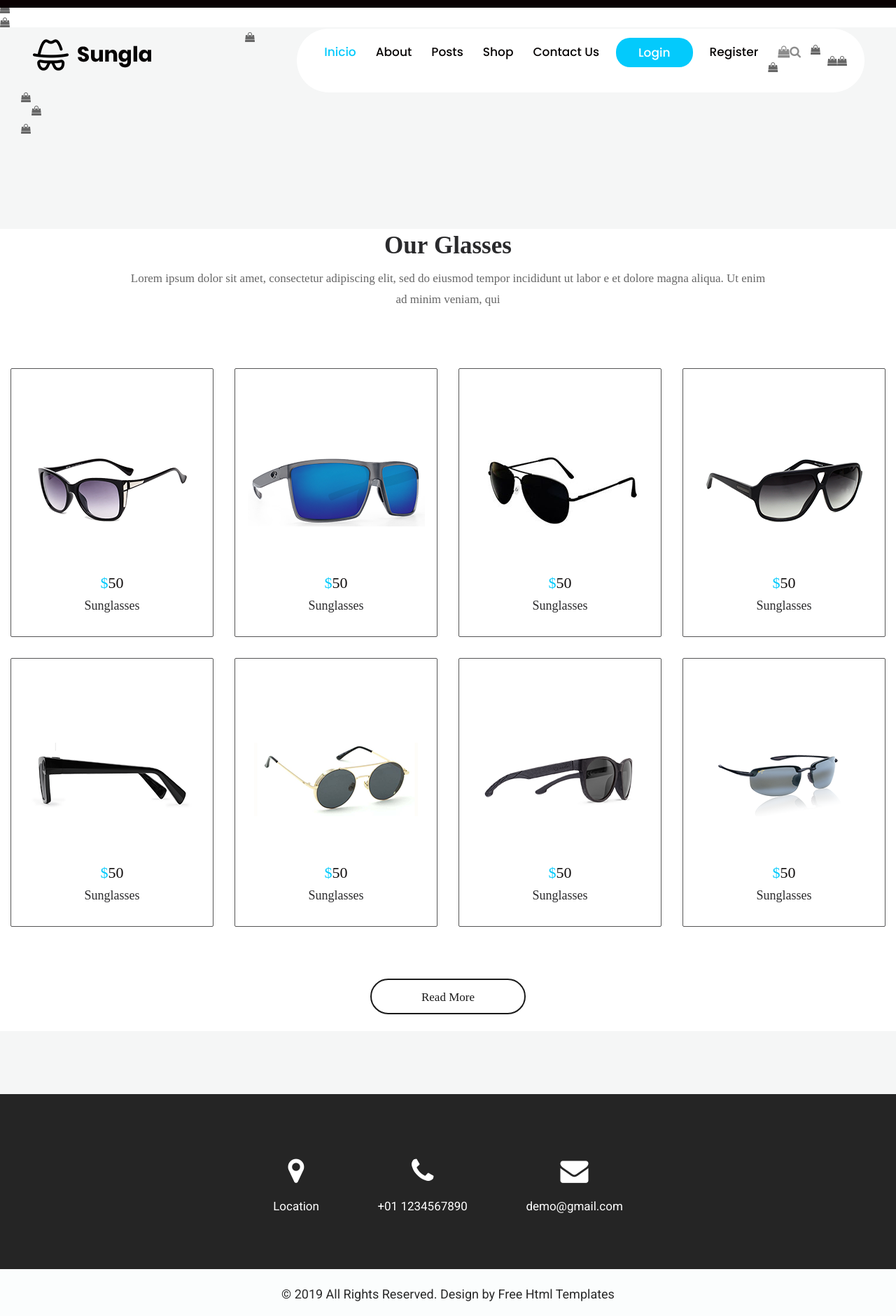
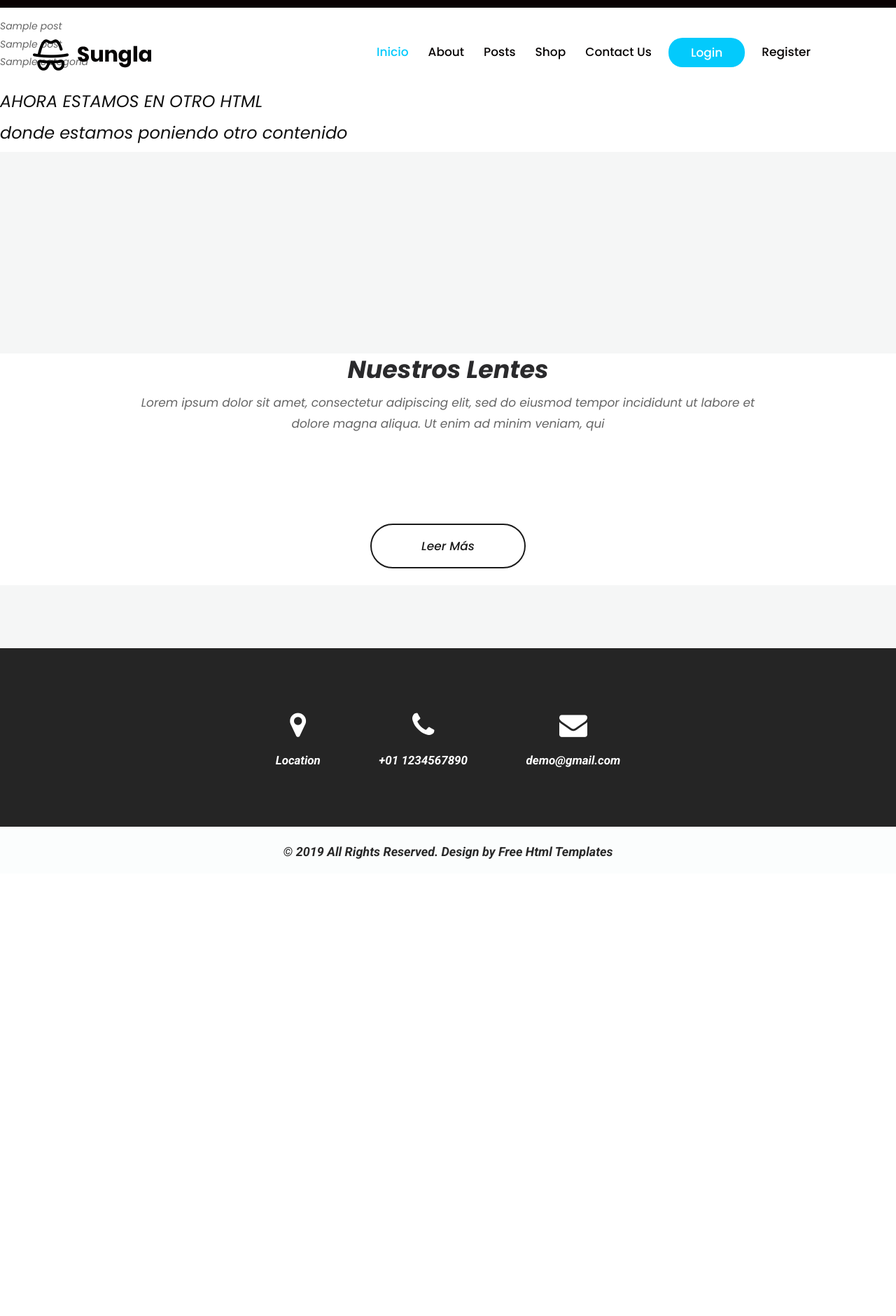
Before and after one commit to JoseArielGimenezVargas/blog_pelu, a Django app: template templates/posts.html in a window 1280 px wide. Shown: the whole page at 70% size. After the commit the page ends 1227 px from the top, so only its background shows below. Run offline with Django 4.2, Linux system fonts and the light colour scheme; the template is opened without the code that fills it: values that come from a table or form of the project are taken from there, others are empty; tables that the repository leaves empty hold one stand-in row (values such as "Sample post"); some libraries are stand-ins or nearby versions.

Commit message:
creación app 'posts.html'

```diff
--- /dev/null
+++ b/apps/posts/urls.py
@@ -0,0 +1,7 @@
+from django.urls import path
+from .views import posts
+
+
+urlpatterns = [
+    path('posts/', posts, name='posts'),
+]
--- a/apps/posts/views.py
+++ b/apps/posts/views.py
@@ -1,3 +1,9 @@
 from django.shortcuts import render
+from .models import Post
 
 # Create your views here.
+
+
+def posts(request):
+    posts = Post.objects.all()
+    return render(request, 'posts.html', {'posts' : posts})
--- a/blog/urls.py
+++ b/blog/urls.py
@@ -1,9 +1,9 @@
 from django.contrib import admin
-from django.urls import path
-from .views import index, posts
+from django.urls import path, include
+from .views import index
 
 urlpatterns = [
     path('admin/', admin.site.urls),
     path('', index, name='index'),
-    path('posts.html', posts, name='posts'),
+    path('', include('apps.posts.urls')),
 ]
--- a/blog/views.py
+++ b/blog/views.py
@@ -2,6 +2,3 @@
 
 def index(request):
     return render(request, 'index.html')
-
-def posts(request):
-    return render(request, 'posts.html')
--- a/templates/base.html
+++ b/templates/base.html
@@ -44,40 +44,39 @@
       <!-- header -->
       <header>
          <!-- header inner -->
-         <div class="fixed-top">
-            <div class="header">
+         <div class="header fixed-top">
             <div class="container-fluid">
                <div class="row">
                   <div class="col-xl-3 col-lg-3 col-md-3 col-sm-3 col logo_section">
                      <div class="full">
                         <div class="center-desk">
                            <div class="logo">
-                                 <a href="index1.html"><img src="{% static    'images/logo.png' %}" alt="#" /></a>
+                              <a href="index1.html"><img src="{% static 'images/logo.png' %}" alt="#" /></a>
                            </div>
                         </div>
                      </div>
                   </div>
                   <div class="col-xl-9 col-lg-9 col-md-9 col-sm-9">
-                        <nav class="navigation navbar navbar-expand-md    navbar-dark">
-                           <button class="navbar-toggler" type="button"    data-toggle="collapse"    data-target="#navbarsExample04"    aria-controls="navbarsExample04"    aria-expanded="false" aria-label="Toggle    navigation">
+                     <nav class="navigation navbar navbar-expand-md navbar-dark">
+                        <button class="navbar-toggler" type="button" data-toggle="collapse"data-target="#navbarsExample04"    aria-controls="navbarsExample04"   aria-expanded="false" aria-label="Toggle    navigation">
                         <span class="navbar-toggler-icon"></span>
                         </button>
-                           <div class="collapse navbar-collapse"    id="navbarsExample04">
+                        <div class="collapse navbar-collapse" id="navbarsExample04">
                            <ul class="navbar-nav mr-auto">
                               <li class="nav-item active">
-                                    <a class="nav-link" href="{% url 'index'    %}">Inicio</a>
+                                 <a class="nav-link" href="{% url 'index' %}">Inicio</a>
                               </li>
                               <li class="nav-item">
-                                    <a class="nav-link" href="about.   html">About</a>
+                                 <a class="nav-link" href="about.html">About</a>
                               </li>
                               <li class="nav-item">
-                                    <a class="nav-link" href="{% url 'posts'    %}">Posts</a>
+                                 <a class="nav-link" href="{% url 'posts' %}">Posts</a>
                               </li>
                               <li class="nav-item">
-                                    <a class="nav-link" href="shop.   html">Shop</a>
+                                 <a class="nav-link" href="shop.html">Shop</a>
                               </li>
                               <li class="nav-item">
-                                    <a class="nav-link" href="contact.   html">Contact Us</a>
+                                 <a class="nav-link" href="contact.html">Contact Us</a>
                               </li>
                               <li class="nav-item d_none login_btn">
                                  <a class="nav-link" href="#">Login</a>
@@ -86,12 +85,11 @@
                                  <a class="nav-link" href="#">Register</a>
                               </li>
                               <li class="nav-item d_none sea_icon">
-                                    <a class="nav-link" href="#"><i class="fa    fa-shopping-bag" aria-hidden="true"></   i><i class="fa fa-search"    aria-hidden="true"></i></a>
+                                 <a class="nav-link" href="#"><i class="fafa-shopping-bag"aria-hidden="true"></   i><i class="fafa-search"    aria-hidden="true"></i></a>
                               </li>
                            </ul>
                         </div>
                      </nav>
-                     </div>
                   </div>
                </div>
             </div>
--- a/templates/index1.html
+++ b/templates/index1.html
@@ -92,6 +92,7 @@
       </header>
       <!-- end header inner -->
       <!-- end header -->
+
       <!-- banner -->
       <section class="banner_main">
          <div id="banner1" class="carousel slide" data-ride="carousel">
@@ -144,6 +145,8 @@
          </div>
       </section>
       <!-- end banner -->
+
+
       <!-- about section -->
       <div class="about">
          <div class="container">
--- a/templates/posts.html
+++ b/templates/posts.html
@@ -4,16 +4,32 @@
 <title>{% block title %}La Pelu - Posts {% endblock title %}</title>
 
 {% block contenido %}
-<!-- Our  Glasses section -->
+
+   {% for i in posts %}
+
+      <br>
+      <li>{{ i.titulo }}</li>
+      <li>{{ i.subtitulo }}</li>
+      <li>{{ i.categoria }}</li>
+
+   {% empty %}
+      <h1>No hay registros</h1>
+
+   {% endfor %}
+
+   <br>
+   <h1>AHORA ESTAMOS EN OTRO HTML</h1>
+   <h1>donde estamos poniendo otro contenido</h1>
+
+   <!-- Sección de Nuestros Lentes -->
    <div class="banner_main">
       <div class="glasses">
           <div class="container">
              <div class="row">
                 <div class="col-md-10 offset-md-1">
-                <div class="titlepage ">
-                   <h2>Our Glasses</h2>
-                   <p>Lorem ipsum dolor sit amet, consectetur adipiscing elit, sed do eiusmod tempor incididunt ut labor
-                      e et dolore magna aliqua. Ut enim ad minim veniam, qui
+                   <div class="titlepage">
+                      <h2>Nuestros Lentes</h2>
+                      <p>Lorem ipsum dolor sit amet, consectetur adipiscing elit, sed do eiusmod tempor incididunt ut labore et dolore magna aliqua. Ut enim ad minim veniam, qui
                       </p>
                    </div>
                 </div>
@@ -21,69 +37,14 @@
           </div>
           <div class="container-fluid py-4">
              <div class="row">
-             <div class="col-xl-3 col-lg-3 col-md-6 col-sm-6">
-                <div class="glasses_box">
-                   <figure><img src="{% static 'images/glass1.png' %}" alt="#"/></figure>
-                   <h3><span class="blu">$</span>50</h3>
-                   <p>Sunglasses</p>
-                </div>
-             </div>
-             <div class="col-xl-3 col-lg-3 col-md-6 col-sm-6">
-                <div class="glasses_box">
-                   <figure><img src="{% static 'images/glass2.png' %}" alt="#"/></figure>
-                   <h3><span class="blu">$</span>50</h3>
-                   <p>Sunglasses</p>
-                </div>
-             </div>
-             <div class="col-xl-3 col-lg-3 col-md-6 col-sm-6">
-                <div class="glasses_box">
-                   <figure><img src="{% static 'images/glass3.png' %}" alt="#"/></figure>
-                   <h3><span class="blu">$</span>50</h3>
-                   <p>Sunglasses</p>
-                </div>
-             </div>
-             <div class="col-xl-3 col-lg-3 col-md-6 col-sm-6">
-                <div class="glasses_box">
-                   <figure><img src="{% static 'images/glass4.png' %}" alt="#"/></figure>
-                   <h3><span class="blu">$</span>50</h3>
-                   <p>Sunglasses</p>
-                </div>
-             </div>
-             <div class="col-xl-3 col-lg-3 col-md-6 col-sm-6">
-                <div class="glasses_box">
-                   <figure><img src="{% static 'images/glass5.png' %}" alt="#"/></figure>
-                   <h3><span class="blu">$</span>50</h3>
-                   <p>Sunglasses</p>
-                </div>
-             </div>
-             <div class="col-xl-3 col-lg-3 col-md-6 col-sm-6">
-                <div class="glasses_box">
-                   <figure><img src="{% static 'images/glass6.png' %}" alt="#"/></figure>
-                   <h3><span class="blu">$</span>50</h3>
-                   <p>Sunglasses</p>
-                </div>
-             </div>
-             <div class="col-xl-3 col-lg-3 col-md-6 col-sm-6">
-                <div class="glasses_box">
-                   <figure><img src="{% static 'images/glass7.png' %}" alt="#"/></figure>
-                   <h3><span class="blu">$</span>50</h3>
-                   <p>Sunglasses</p>
-                </div>
-             </div>
-             <div class="col-xl-3 col-lg-3 col-md-6 col-sm-6">
-                <div class="glasses_box">
-                   <figure><img src="{% static 'images/glass8.png' %}" alt="#"/></figure>
-                   <h3><span class="blu">$</span>50</h3>
-                   <p>Sunglasses</p>
-                </div>
-             </div>
+                <!-- ... (tu código existente de glasses_box) ... -->
                 <div class="col-md-12">
-                <a class="read_more" href="#">Read More</a>
+                   <a class="read_more" href="#">Leer Más</a>
                 </div>
             </div>
          </div>
       </div>
    </div>
- <!-- end Our  Glasses section -->
+ <!-- Fin de la sección de Nuestros Lentes -->
 
 {% endblock %}
```
Also changed, not shown: apps/posts/migrations/0002_post.py (added), blog/db.sqlite3. Lines whose indentation alone changed are shown as unchanged.
